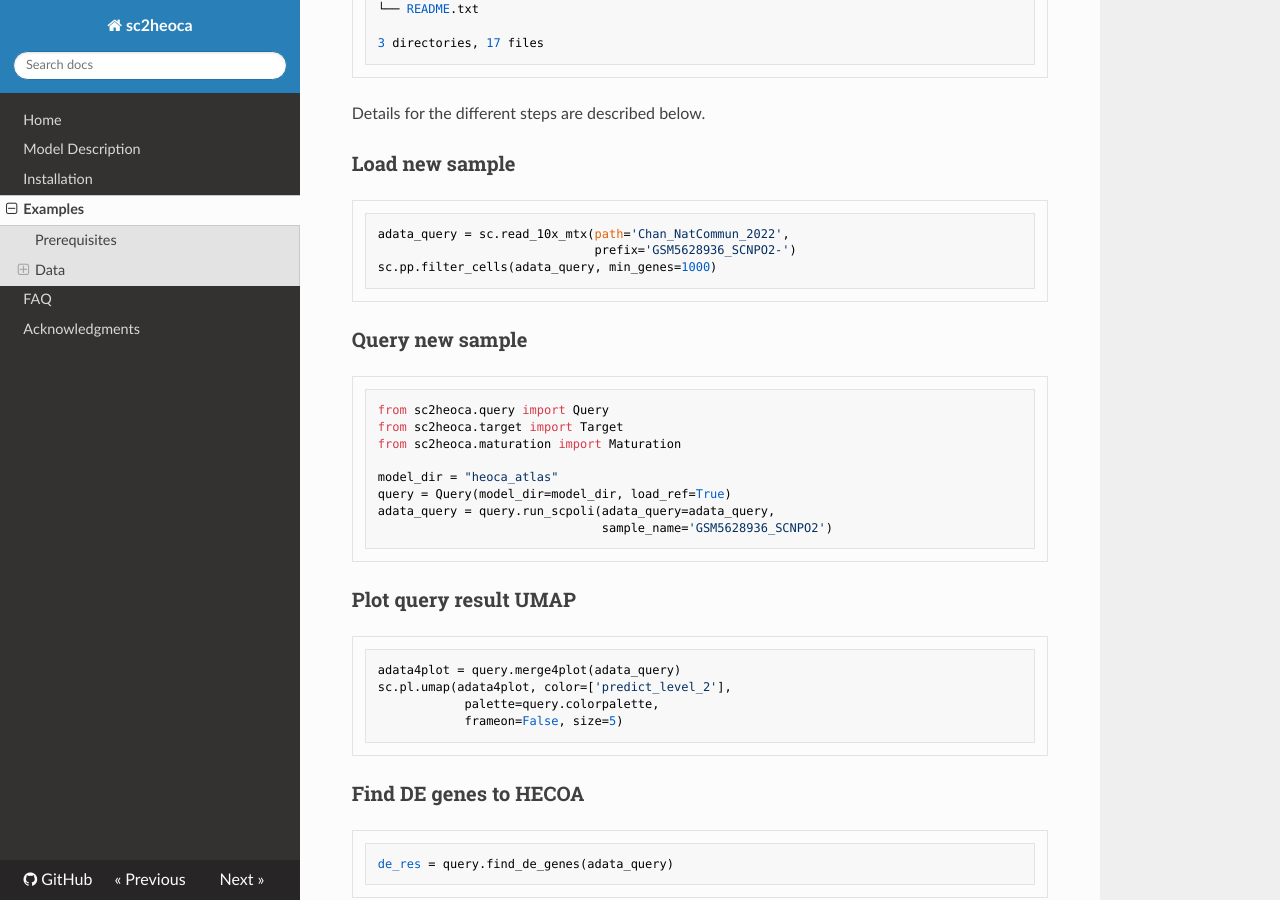
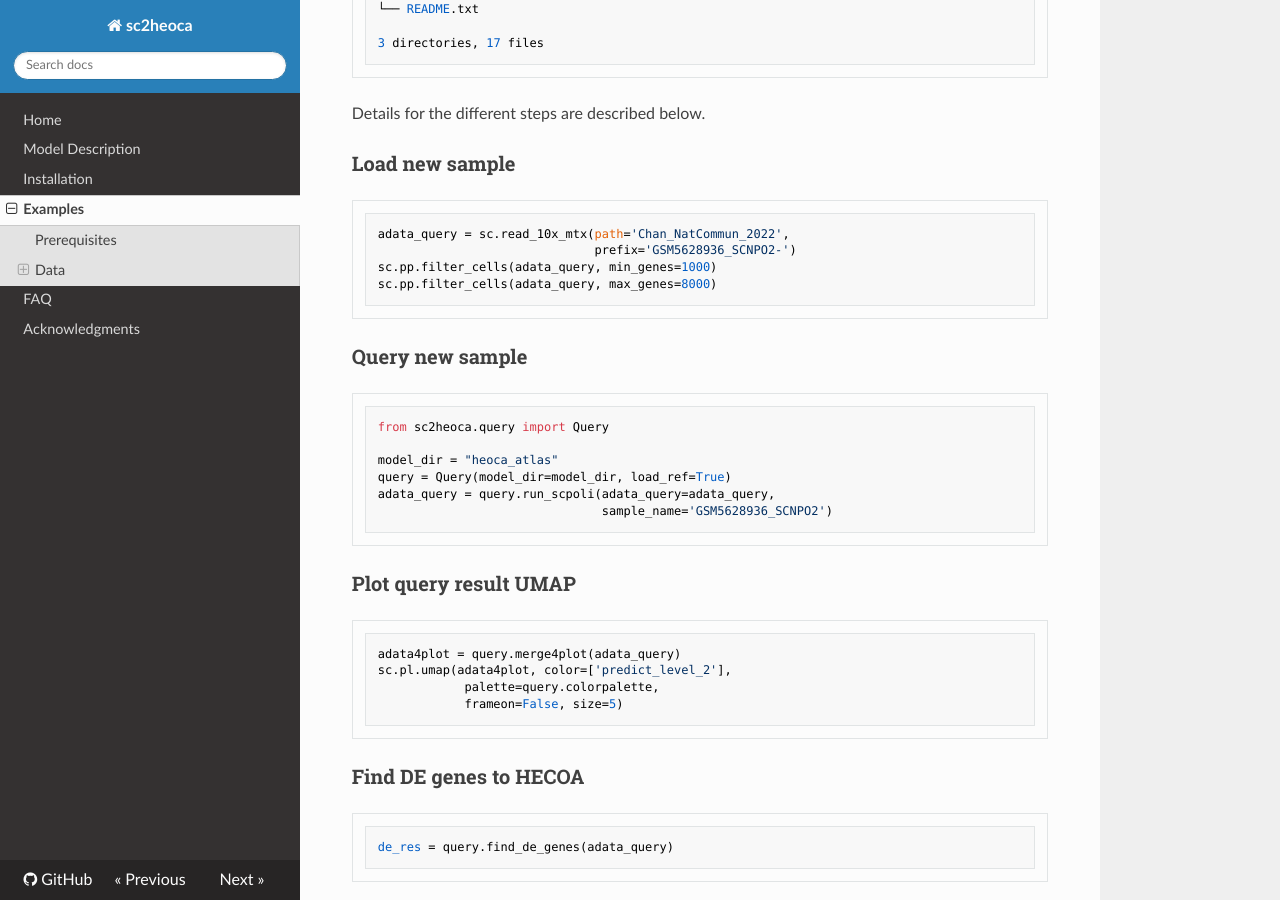
Before and after one commit to devsystemslab/sc2heoca, an MkDocs documentation site: the page built from docs/examples.md, in a window 1280 px wide and 900 px high, scrolled down 1103 px. Built offline with MkDocs 1.6.1, drawn with Linux system fonts in a browser that asks for light colours; nearby versions of some CDN libraries.

Commit message:
update docs

````diff
--- a/docs/examples.md
+++ b/docs/examples.md
@@ -55,12 +55,11 @@ Details for the different steps are described below.
 adata_query = sc.read_10x_mtx(path='Chan_NatCommun_2022',
                               prefix='GSM5628936_SCNPO2-')
 sc.pp.filter_cells(adata_query, min_genes=1000)
+sc.pp.filter_cells(adata_query, max_genes=8000)
 ```
 ### Query new sample
 ```
 from sc2heoca.query import Query
-from sc2heoca.target import Target
-from sc2heoca.maturation import Maturation
 
 model_dir = "heoca_atlas"
 query = Query(model_dir=model_dir, load_ref=True)
````
Also changed, not shown: 1 other file.
